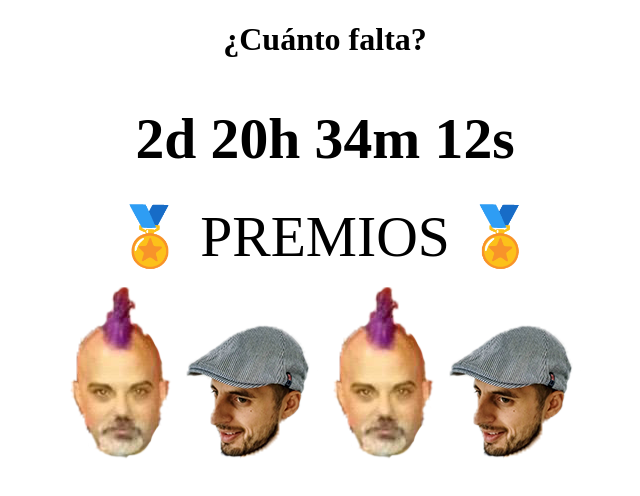
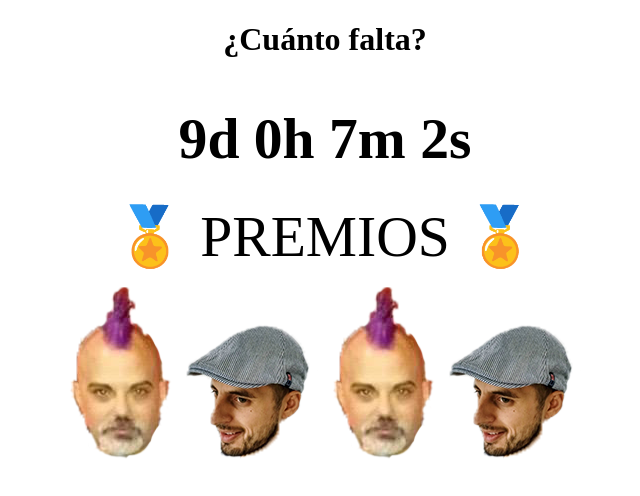
Before and after one commit to hexacta/hat-talks-countdown, a website: page index.html in a window 1280 px wide. Shown: the top 496 px of the page, without its empty margins (315-955 px from the left). Drawn offline with nearby package versions, Linux system fonts and the light colour scheme.

Commit message:
Provo ca me 🙅

```diff
--- a/index.html
+++ b/index.html
@@ -53,7 +53,7 @@
 
 <body>
 	<h1>¿Cuánto falta?</h1>
-	<h2>2d 20h 34m 12s</h2>
+	<h2 id="countdown">2d 20h 34m 12s</h2>
 	<p></p>
 	<div id="rain"></div>
 	<img class="button" src="img/face-edu.png" />
@@ -66,6 +66,7 @@
 	<audio src="music/macho.mp3" preload></audio>
 	<audio src="music/mmmbop.mp3" preload></audio>
 	<audio src="music/never.mp3" preload volume="0.5"></audio>
+	<audio src="music/provocame.mp3" preload></audio>
 	<audio src="music/wannabe.mp3" preload></audio>
 
 	<script src="https://cdnjs.cloudflare.com/ajax/libs/gsap/1.19.1/TweenMax.min.js"></script>
--- a/js/app.js
+++ b/js/app.js
@@ -1,6 +1,7 @@
 const speed = 0.3; // viewport height per second
 const freq = 3; // new drops per second
 let currentFace = null;
+const deadline = new Date(2017, 4, 17, 17, 00);
 const texts = [
   "🙌 Novedades 🙌",
   "🍺 Cervezas 🍺",
@@ -15,6 +16,7 @@ document.addEventListener("DOMContentLoaded", () => {
   const buttons = document.querySelectorAll(".button");
   buttons.forEach(button => button.addEventListener("click", onClick));
   setInterval(newDrop, 1000 / freq);
+  tick(); setInterval(tick, 1000);
   initTextRotator();
 });
 
@@ -80,3 +82,13 @@ function initTextRotator() {
       .to("p", 1, { scale: 0 });
   });
 }
+
+function tick() {
+  const t = deadline - new Date();
+  const seconds = Math.floor( (t/1000) % 60 );
+  const minutes = Math.floor( (t/1000/60) % 60 );
+  const hours = Math.floor( (t/(1000*60*60)) % 24 );
+  const days = Math.floor( t/(1000*60*60*24) );
+  const count = `${days}d ${hours}h ${minutes}m ${seconds}s`;
+  document.getElementById("countdown").innerText = count;
+}
```
Also changed, not shown: 1 other file.
